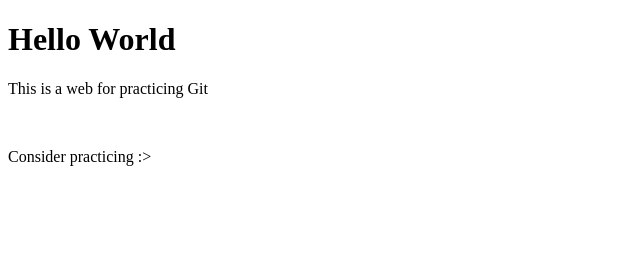
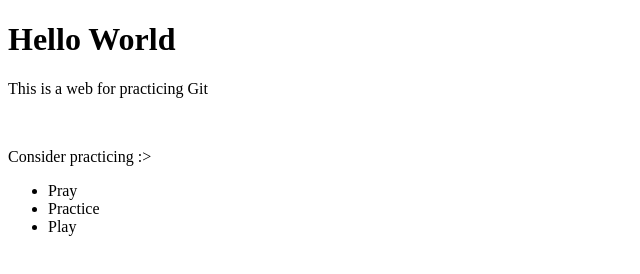
Before and after one commit to aqsha-dimeru/git-repo-testing, a plain HTML site: page index.html in a window 1280 px wide. Shown: the whole page, without its empty margins (0-640 px from the left). Drawn offline with Linux system fonts and the light colour scheme.

Commit message:
Mengedit lagi

```diff
--- a/index.html
+++ b/index.html
@@ -11,5 +11,10 @@
     <p>This is a web for practicing Git</p>
     <br>
     <p>Consider practicing :></p>
+    <ul>
+        <li>Pray</li>
+        <li>Practice</li>
+        <li>Play</li>
+    </ul>
 </body>
 </html>
```
